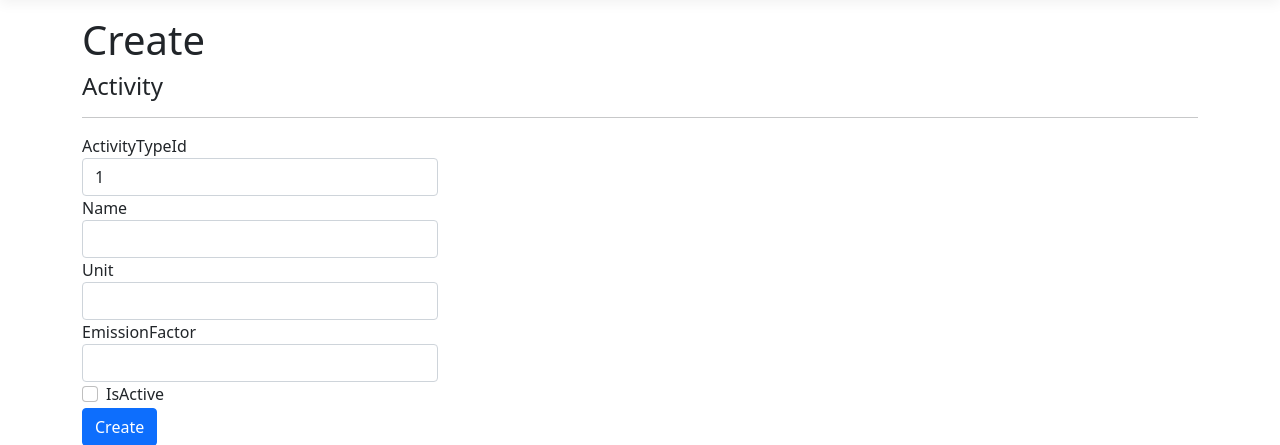
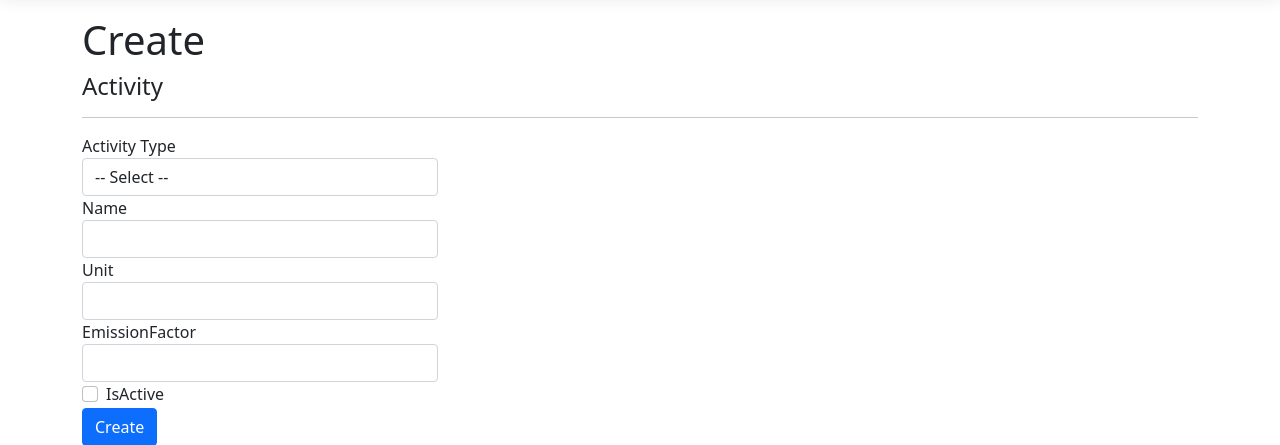
Before and after one commit to Pluto-CFT-TU/PLUTO-Carbon-Footprint-Tracker, an ASP.NET Core app: page /Admin/AdminEmission/Create in a window 1280 px wide. Shown: the part 57-502 px from the top of the page. Run offline with ASP.NET Core 8, Linux system fonts and the light colour scheme; the visitor is signed in with stand-in values (Sample User, id 1); data comes from the database, SQL or seed files in the repository; data that the repository does not hold is empty; style sheets or scripts are compiled from the project's sources.

Commit message:
Admin create emissions

```diff
--- a/PLUTO Carbon Footprint Tracker/Pages/Admin/AdminEmission/Create.cshtml
+++ b/PLUTO Carbon Footprint Tracker/Pages/Admin/AdminEmission/Create.cshtml
@@ -14,8 +14,11 @@
         <form method="post">
             <div asp-validation-summary="ModelOnly" class="text-danger"></div>
             <div class="form-group">
-                <label asp-for="Activity.ActivityTypeId" class="control-label"></label>
-                <select asp-for="Activity.ActivityTypeId" class ="form-control" asp-items="ViewBag.ActivityTypeId" ></select>
+                <label asp-for="Activity.ActivityTypeId" class="control-label">Activity Type</label>
+                <select asp-for="Activity.ActivityTypeId" asp-items="Model.ActivityTypeItems" class="form-control">
+                    <option value="">-- Select --</option>
+                </select>
+                <span asp-validation-for="Activity.ActivityTypeId" class="text-danger"></span>
             </div>
             <div class="form-group">
                 <label asp-for="Activity.Name" class="control-label"></label>
--- a/PLUTO Carbon Footprint Tracker/Pages/Admin/AdminEmission/Create.cshtml.cs
+++ b/PLUTO Carbon Footprint Tracker/Pages/Admin/AdminEmission/Create.cshtml.cs
@@ -1,37 +1,53 @@
-using System;
-using System.Collections.Generic;
-using System.Linq;
-using System.Threading.Tasks;
+using Microsoft.AspNetCore.Authorization;
 using Microsoft.AspNetCore.Mvc;
 using Microsoft.AspNetCore.Mvc.RazorPages;
 using Microsoft.AspNetCore.Mvc.Rendering;
+using Microsoft.EntityFrameworkCore;
 using PLUTO_Carbon_Footprint_Tracker.Data;
 
 namespace PLUTO_Carbon_Footprint_Tracker.Pages.Admin.AdminEmission
 {
+    [Authorize(Roles = "Admin")]
     public class CreateModel : PageModel
     {
-        private readonly PLUTO_Carbon_Footprint_Tracker.Data.CFTDBContext _context;
+        private readonly CFTDBContext _context;
 
-        public CreateModel(PLUTO_Carbon_Footprint_Tracker.Data.CFTDBContext context)
+        public CreateModel(CFTDBContext context)
         {
             _context = context;
-        }
-
-        public IActionResult OnGet()
-        {
-        ViewData["ActivityTypeId"] = new SelectList(_context.ActivityTypes, "Id", "Id");
-            return Page();
         }
 
         [BindProperty]
         public Activity Activity { get; set; } = default!;
 
-        // For more information, see https://aka.ms/RazorPagesCRUD.
+        // Select list used to populate the Activity Type dropdown
+        public List<SelectListItem> ActivityTypeItems { get; set; } = [];
+
+        public async Task<IActionResult> OnGetAsync()
+        {
+            ActivityTypeItems = await _context.ActivityTypes.OrderBy(at => at.Name)
+                .Select(at => new SelectListItem
+                {Value = at.Id.ToString(), Text = at.Name}).ToListAsync();
+
+            return Page();
+        }
+
         public async Task<IActionResult> OnPostAsync()
         {
+            ModelState.Remove("Activity.ActivityType");
+            ModelState.Remove("Activity.EmissionEntries");
+
             if (!ModelState.IsValid)
             {
+                ActivityTypeItems = await _context.ActivityTypes
+                    .OrderBy(at => at.Name)
+                    .Select(at => new SelectListItem
+                    {
+                        Value = at.Id.ToString(),
+                        Text = at.Name
+                    })
+                    .ToListAsync();
+
                 return Page();
             }
 
```
Also changed, not shown: PLUTO Carbon Footprint Tracker/Pages/Admin/AdminEmission/Index.cshtml (+3 -6 lines).
